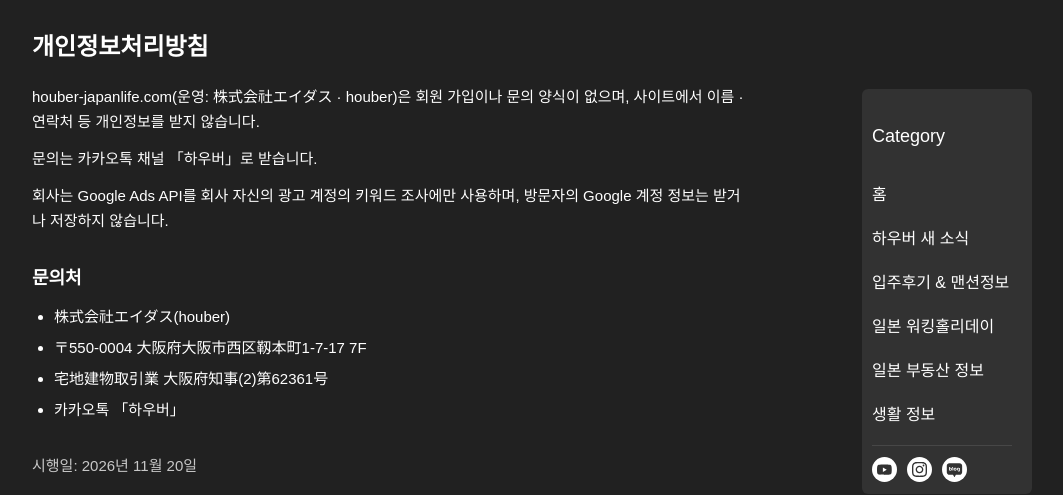
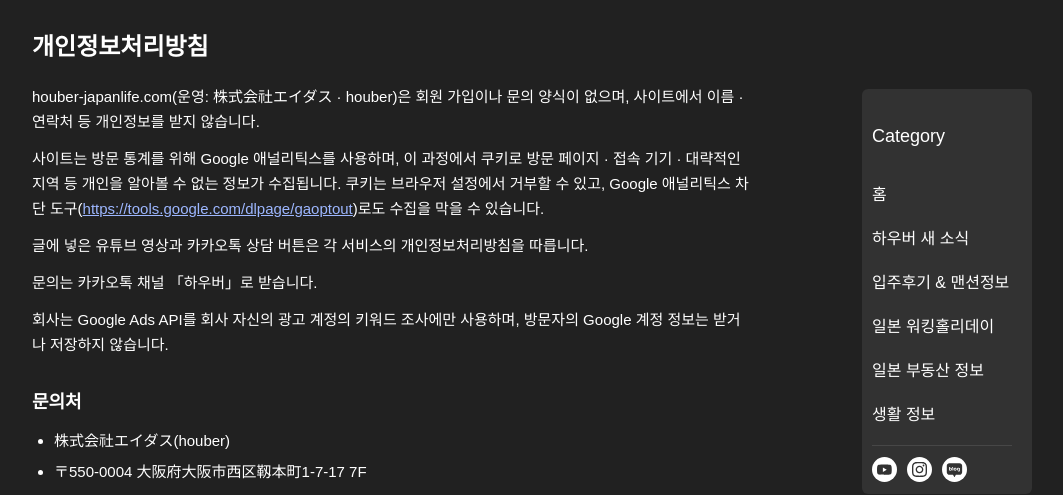
Before and after one commit to AdersWebDev/houber-japanlife, a Spring app: page /privacy in a window 1280 px wide. Shown: the part 114-609 px from the top of the page, without its empty margins (158-1221 px from the left). Run offline with Thymeleaf, Linux system fonts and the light colour scheme; the template is opened without the code that fills it, so the values that code supplies are empty; some of the project's set-up classes (security, data sources, template engines, error pages and the like) are left out, and stand-ins take their place; some libraries are stand-ins or nearby versions; some web fonts are replaced.

Commit message:
Add files via upload

```diff
--- a/src/main/resources/static/css/main.css
+++ b/src/main/resources/static/css/main.css
@@ -184,3 +184,4 @@ button:focus-visible,
 .legal-page ol, .legal-page ul { margin: 0 0 1.2rem; padding-left: 2.2rem; }
 .legal-page li { margin: 0.4rem 0; }
 .legal-page .legal-date { margin-top: 3rem; color: #c8c8c8; }
+.legal-page a { color: #9db7ff; word-break: break-all; }
--- a/src/main/resources/templates/privacy.html
+++ b/src/main/resources/templates/privacy.html
@@ -17,6 +17,8 @@
   <article class="legal-page">
     <h1>개인정보처리방침</h1>
     <p>houber-japanlife.com(운영: 株式会社エイダス · houber)은 회원 가입이나 문의 양식이 없으며, 사이트에서 이름 · 연락처 등 개인정보를 받지 않습니다.</p>
+    <p>사이트는 방문 통계를 위해 Google 애널리틱스를 사용하며, 이 과정에서 쿠키로 방문 페이지 · 접속 기기 · 대략적인 지역 등 개인을 알아볼 수 없는 정보가 수집됩니다. 쿠키는 브라우저 설정에서 거부할 수 있고, Google 애널리틱스 차단 도구(<a href="https://tools.google.com/dlpage/gaoptout" target="_blank" rel="noopener">https://tools.google.com/dlpage/gaoptout</a>)로도 수집을 막을 수 있습니다.</p>
+    <p>글에 넣은 유튜브 영상과 카카오톡 상담 버튼은 각 서비스의 개인정보처리방침을 따릅니다.</p>
     <p>문의는 카카오톡 채널 「하우버」로 받습니다.</p>
     <p>회사는 Google Ads API를 회사 자신의 광고 계정의 키워드 조사에만 사용하며, 방문자의 Google 계정 정보는 받거나 저장하지 않습니다.</p>
     <h2>문의처</h2>
```
